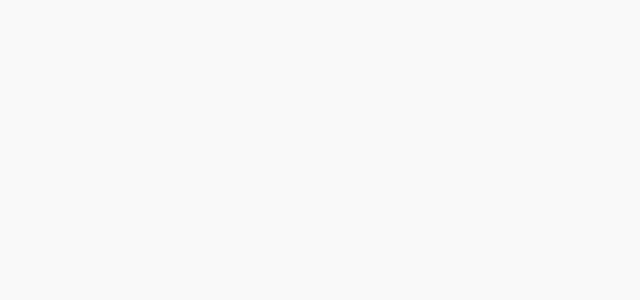
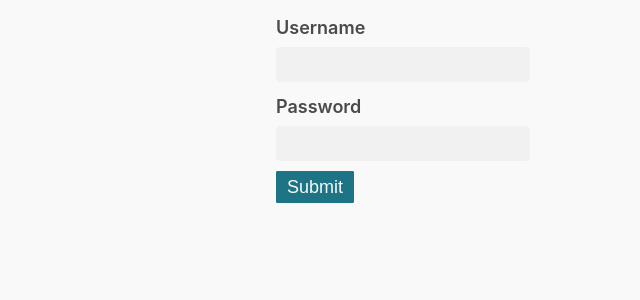
Before and after one commit to johnvinh/reddit-clone, a SvelteKit app in the folder frontend/: page /register in a window 1280 px wide. Shown: the top 300 px of the page, without its empty margins (22-662 px from the left). Built offline with nearby package versions, Linux system fonts and the light colour scheme.

Commit message:
Copy login page to register page

```diff
--- a/frontend/src/routes/register/+page.svelte
+++ b/frontend/src/routes/register/+page.svelte
@@ -0,0 +1,15 @@
+<form method="post" action="/api/user/register">
+    <label for="username">Username</label>
+    <input id="username" name="username" type="text">
+
+    <label for="password">Password</label>
+    <input id="password" name="password" type="password">
+
+    <input name="submit" type="submit">
+</form>
+
+<style>
+    input[name=submit] {
+        display: block;
+    }
+</style>
```
